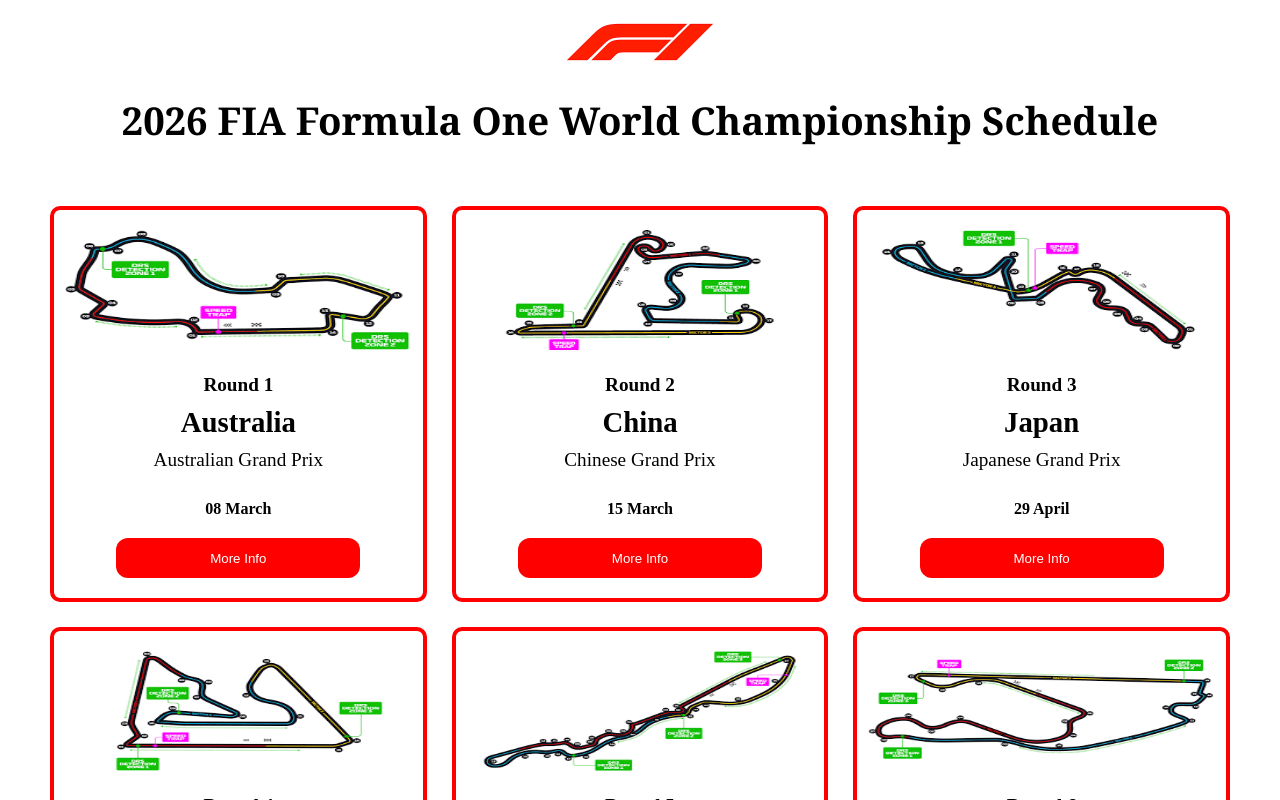
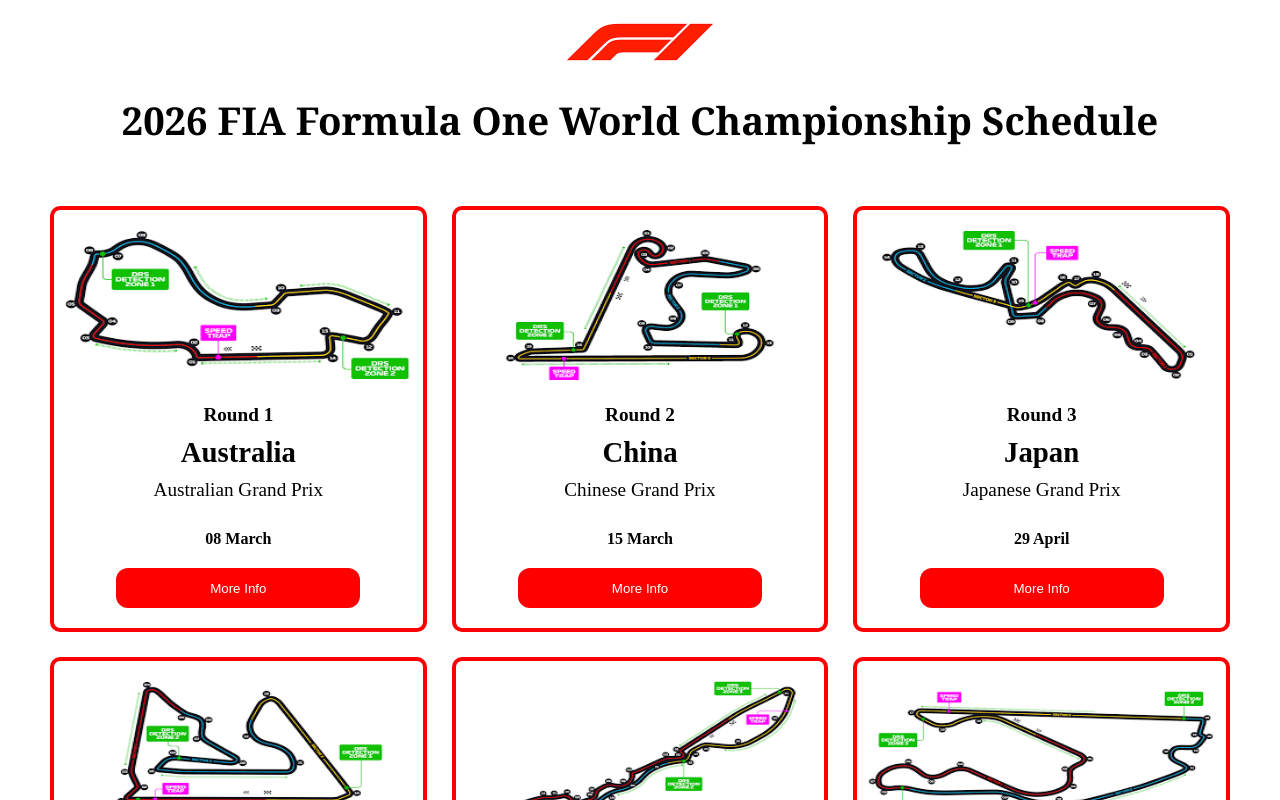
Before and after one commit to justinjones38/F1-Calendar-List, a React (Vite) app: page / in a window 1280 px wide. Shown: the top 800 px of the page. Built offline with nearby package versions, Linux system fonts and the light colour scheme.

Commit message:
Adjusted height change for images

```diff
--- a/src/App.css
+++ b/src/App.css
@@ -47,7 +47,7 @@
 
 .card-img img {
   width: 100%;
-  height: clamp(100px, 15vh, 150px);
+  height: clamp(100px, 25vh, 150px);
 }
 
 .card-info {
```
